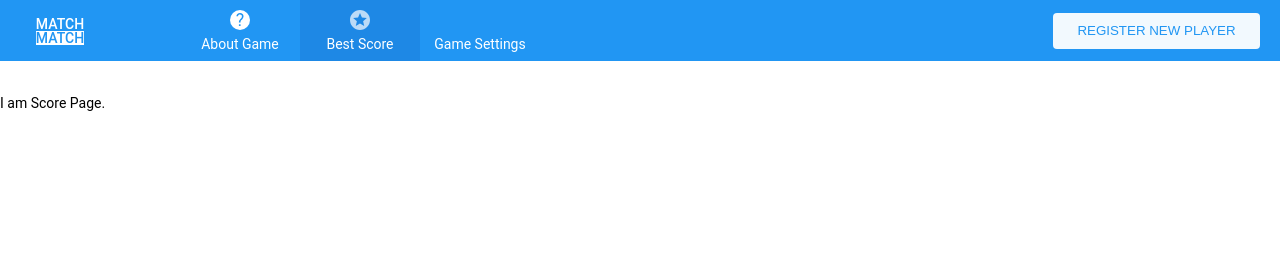
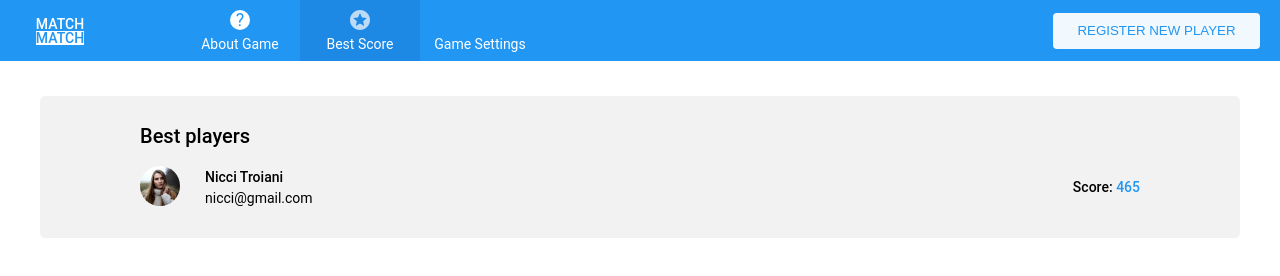
Before and after one commit to Wolf-Den1994/match-match-game-v2.0, a website built with webpack: page src/index.html in a window 1280 px wide. Both pictures are taken after a click on the link "Best Score". Built offline with nearby package versions, Linux system fonts and the light colour scheme; files whose address does not match are found by name.

Commit message:
feat: add route score

```diff
--- a/src/routes/score.ts
+++ b/src/routes/score.ts
@@ -1,3 +1,21 @@
+const avatar1 = require('../assets/avatar1.png');
+
 export const score = `
-  <h1>I am Score Page.</h1>
+  <main class="main">
+    <div class="main-title">Best players</div>
+    <div class="player">
+      <div class="player-info">
+        <div class="player-avatar">
+          <img src="${avatar1}" alt="avatar">
+        </div>
+        <div class="player-description">
+          <p class="player-name">Nicci Troiani</p>
+          <p class="player-email">nicci@gmail.com</p>
+        </div>
+      </div>
+      <div class="player-score">
+        <span>Score: </span><span id="score-l">465</span>
+      </div>
+    </div>
+  </main>
 `;
--- a/src/styles.scss
+++ b/src/styles.scss
@@ -2,3 +2,4 @@
 @import './routes/routers-styles';
 @import './styles/header';
 @import './styles/about';
+@import './styles/score';
--- /dev/null
+++ b/src/styles/_score.scss
@@ -0,0 +1,48 @@
+.main {
+  max-width: 1000px;
+  width: 100%;
+  margin: 0 auto;
+  padding: 30px 100px;
+  background: rgba(0, 0, 0, 0.05);
+  border-radius: 5px;
+}
+
+.main-title {
+  font-size: 20px;
+  font-weight: 500;
+  margin-bottom: 20px;
+}
+
+.player {
+  display: flex;
+  align-items: center;
+  justify-content: space-between;
+}
+
+.player-info {
+  display: flex;
+  align-items: center;
+}
+
+.player-avatar {
+  margin-right: 25px;
+}
+
+.player-avatar img {
+  width: 40px;
+  height: 40px;
+  border-radius: 50%;
+}
+
+.player-name {
+  font-weight: 500;
+  margin-bottom: 7px;
+}
+
+.player-score {
+  font-weight: 500;
+}
+
+#score-l {
+  color: #2196F3;
+}
```
Also changed, not shown: src/assets/avatar1.png (added).
